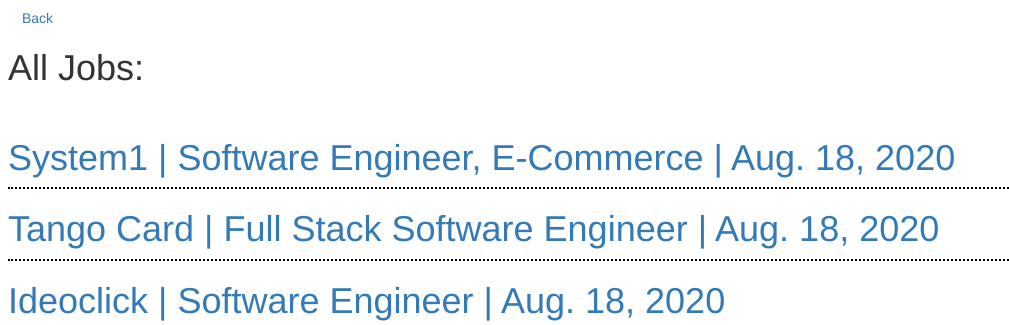
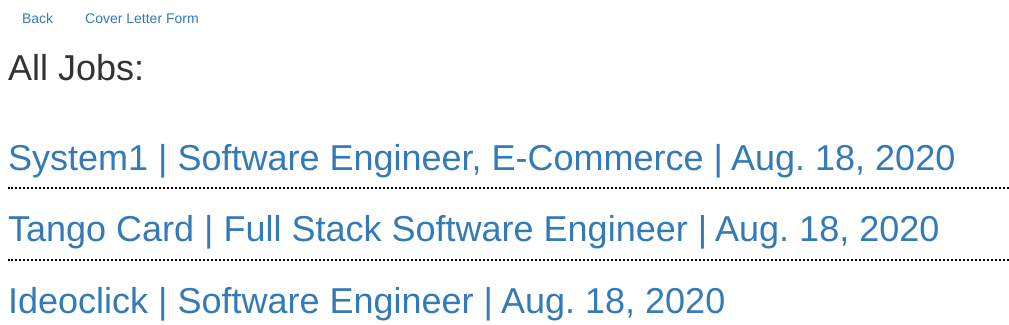
Before and after one commit to Micjoey/Unique-Cover-Letter-Helper, a Django app: page /all-jobs in a window 1280 px wide. Shown: the top 325 px of the page, without its empty margins (0-1009 px from the left). Run offline with Django 3.2, Linux system fonts and the light colour scheme; data comes from the database, SQL or seed files in the repository; both versions use the stored data as it was after the commit; style sheets or scripts are compiled from the project's sources; some libraries are stand-ins or nearby versions.

Commit message:
add button for cover letter form to all-jobs section

```diff
--- a/coverLetters/templates/coverLetters/all-jobs.html
+++ b/coverLetters/templates/coverLetters/all-jobs.html
@@ -13,6 +13,7 @@
  </head>
  <body>
     <a href="{% url 'homepage' %}"> Back </a>
+    <a href="{% url 'cover-letter-form' %}"> Cover Letter Form </a>
     <h1>All Jobs: </h1>
     </br>
 
--- a/coverLetters/templates/coverLetters/cover-letter-form.html
+++ b/coverLetters/templates/coverLetters/cover-letter-form.html
@@ -20,7 +20,6 @@
         {% csrf_token %}
         <input type="submit" value="Render Template" class="floating-button"/>
         {{ coverLetterForm }}
-
     </form>
 </body>
 </html>
```
Also changed, not shown: db.sqlite3.
